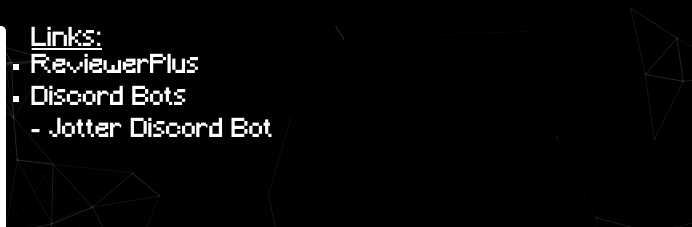
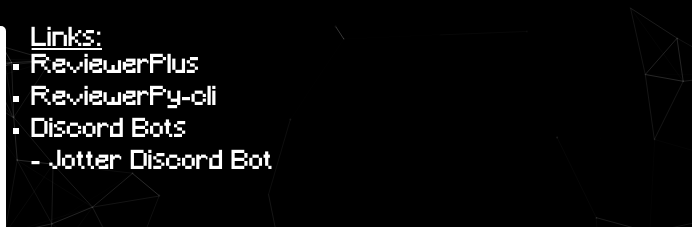
Before and after one commit to LandChit/Landchit.github.io, a plain HTML site: page index.html in a window 1280 px wide. Shown: the top 227 px of the page, 588-1280 px from the left. Drawn offline with Linux system fonts and the light colour scheme.

Commit message:
Update index.html

```diff
--- a/index.html
+++ b/index.html
@@ -21,6 +21,9 @@
                 <li>
                     <a href="https://landchit.github.io/reviewerplus/" target="_blank">ReviewerPlus</a>
                 </li>
+                <li>
+                    <a href="https://github.com/LandChit/reviewerpy-cli">ReviewerPy-cli</a>
+                </li>
                 <!-- DISCORD BOTS -->
                 <li>
                     <a href="https://landchit.github.io/discord-bots/" target="_blank">Discord Bots</a>
```
